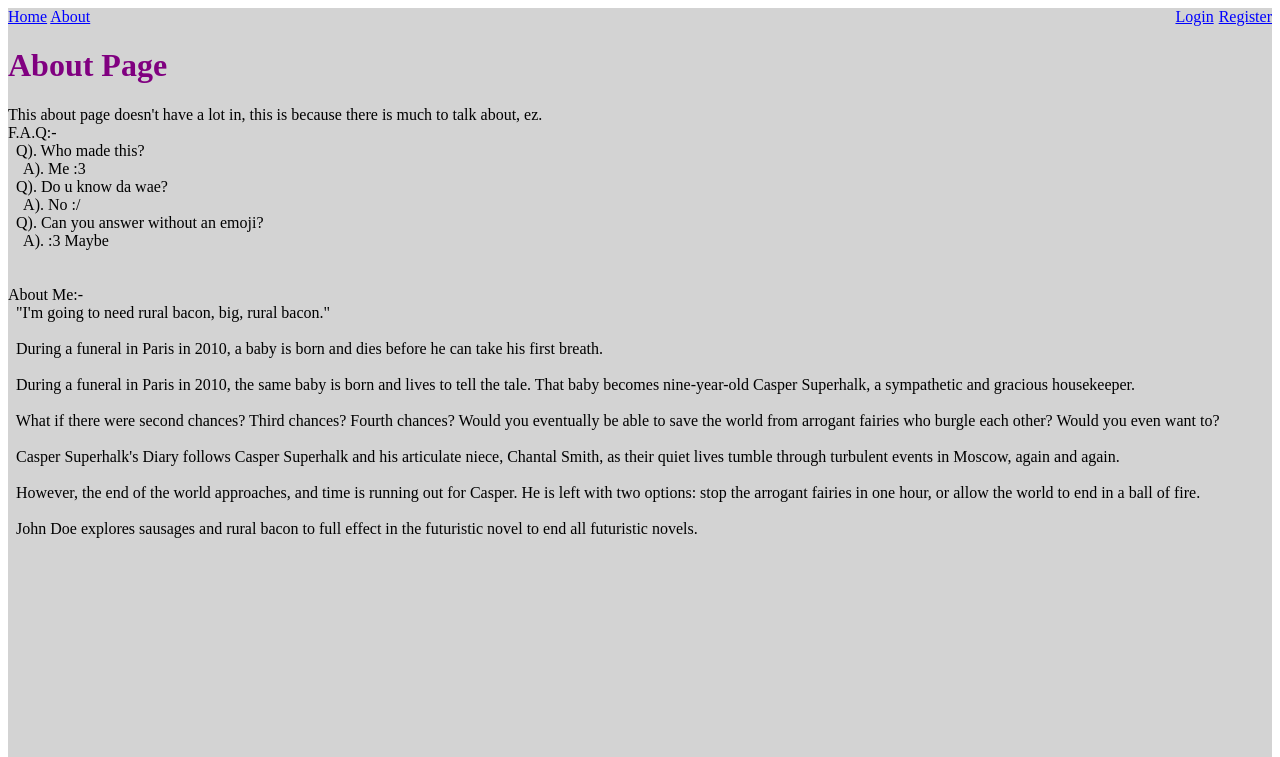
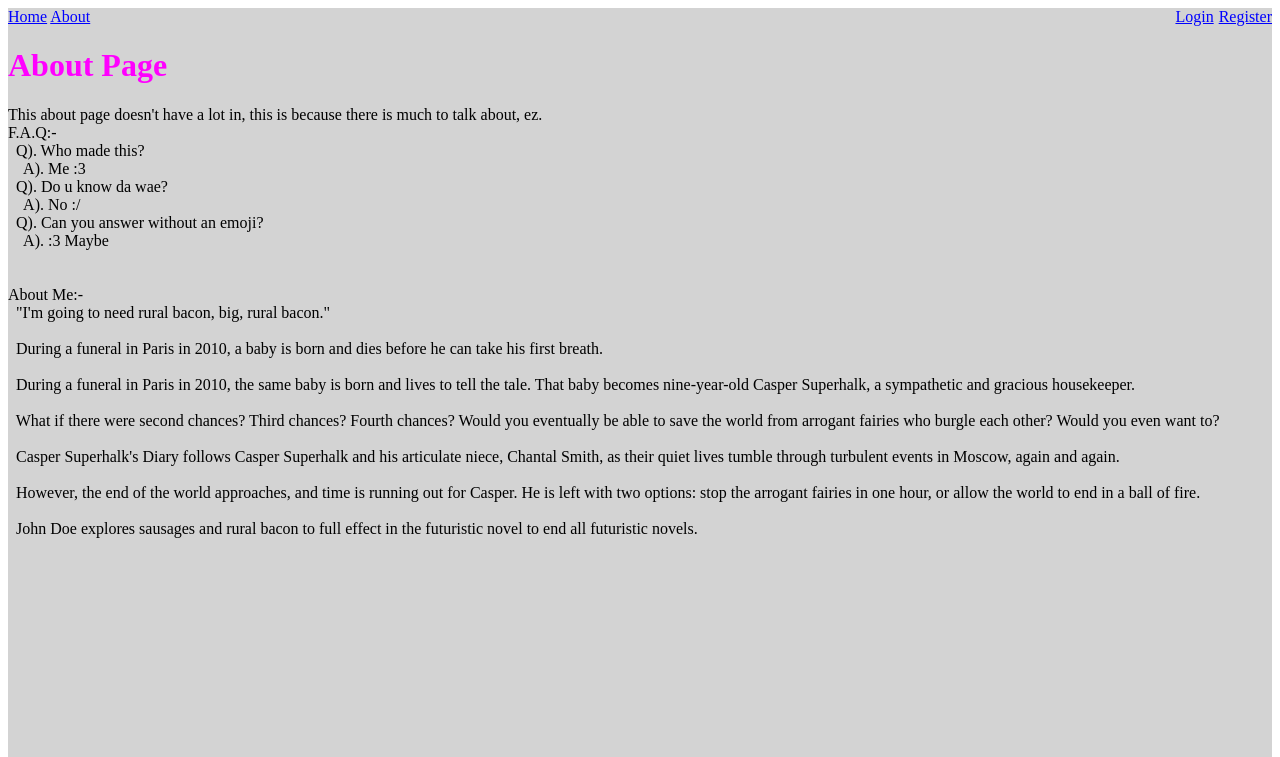
Before and after one commit to HiddenRealm/Individual_Project_James, a Flask app: page /about in a window 1280 px wide. Shown: the top 757 px of the page. Run offline with Flask 2, Linux system fonts and the light colour scheme.

Commit message:
Update layout.html

```diff
--- a/application/templates/layout.html
+++ b/application/templates/layout.html
@@ -9,7 +9,7 @@
 			}
 
 			h1 {
-				color: purple;
+				color: magenta;
 			}
 
 			span {
```
